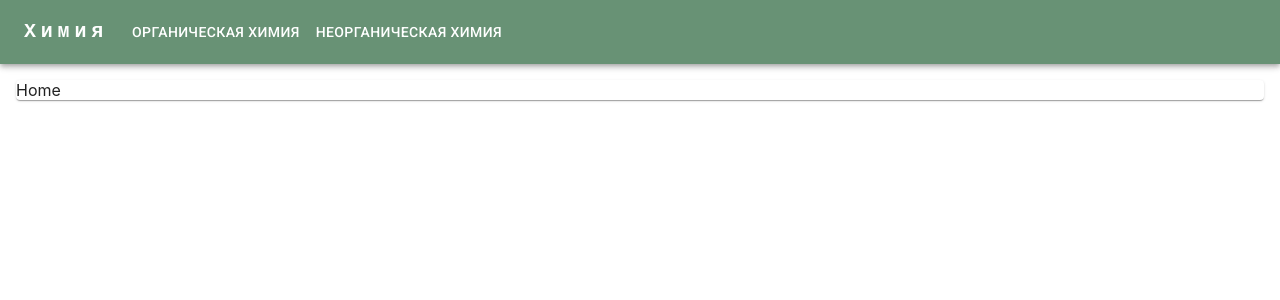
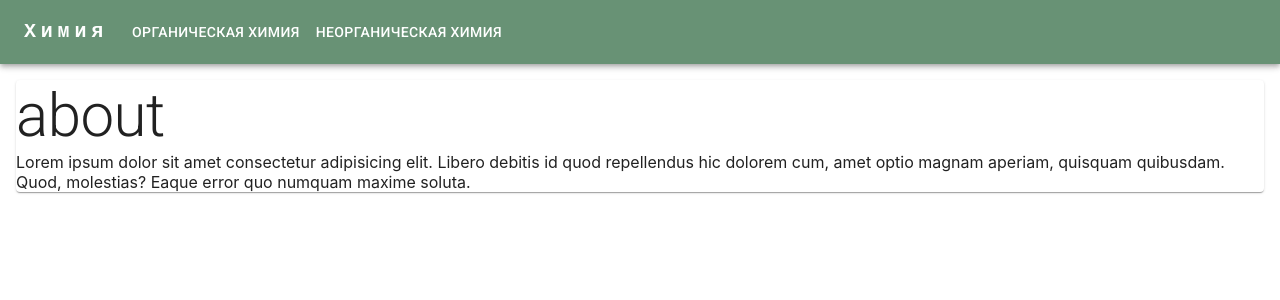
Before and after one commit to katzila/chemistry, a React (Create React App) app: page / in a window 1280 px wide. Shown: the top 300 px of the page. Built offline with nearby package versions, Linux system fonts and the light colour scheme; a web font is replaced by a local one.

Commit message:
develop: Added Home basic Template

```diff
--- a/src/Pages/Home.tsx
+++ b/src/Pages/Home.tsx
@@ -1,10 +1,20 @@
+import { Typography } from '@mui/material'
 import React from 'react'
 
 type Props = {}
 
 const Home = (props: Props) => {
   return (
-    <div>Home</div>
+    <div>
+      <Typography variant='h2'>
+        about
+      </Typography>
+      Lorem ipsum dolor sit amet
+      consectetur adipisicing elit.
+      Libero debitis id quod repellendus hic dolorem cum,
+      amet optio magnam aperiam, quisquam quibusdam. Quod,
+      molestias? Eaque error quo numquam maxime soluta.
+    </div>
   )
 }
 
```
